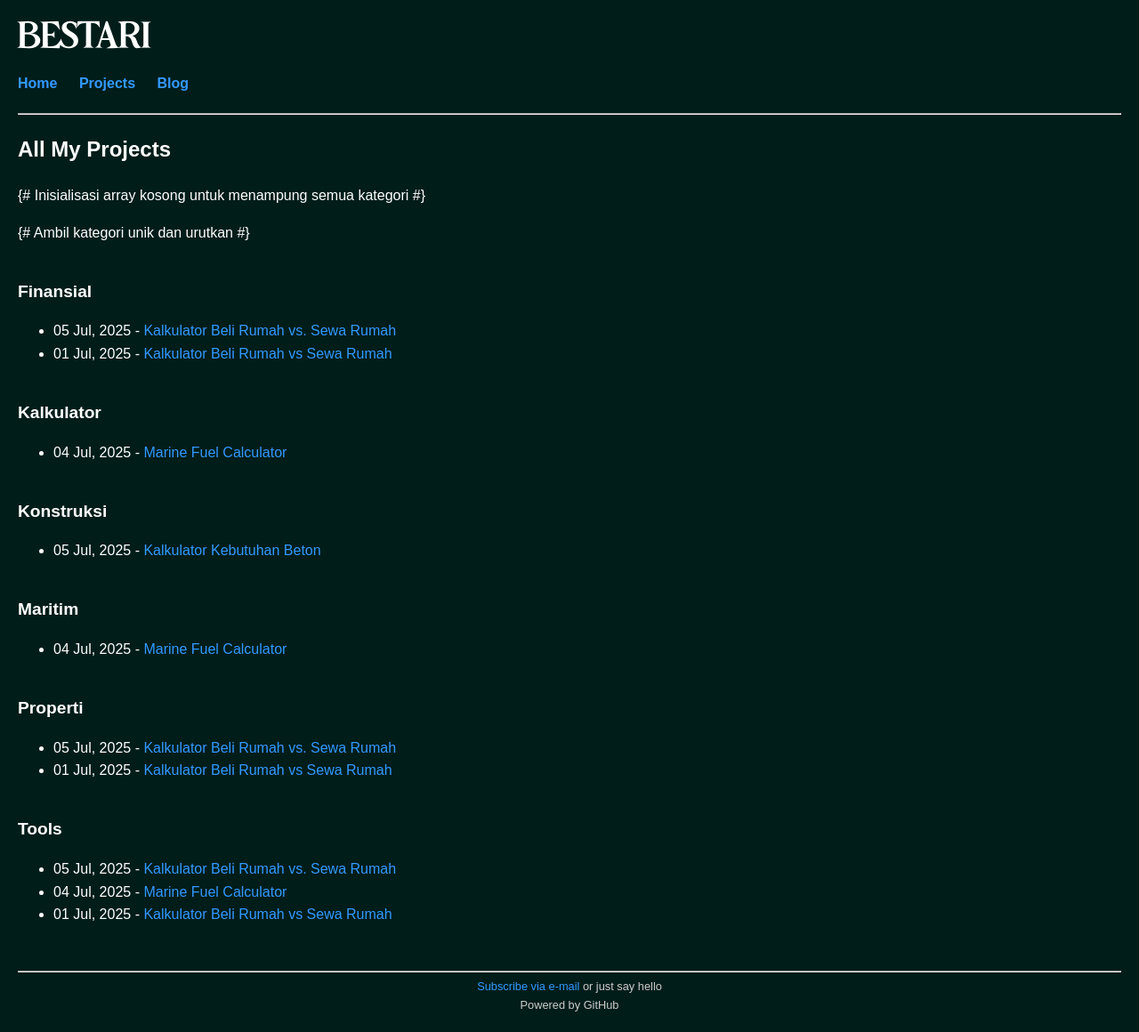
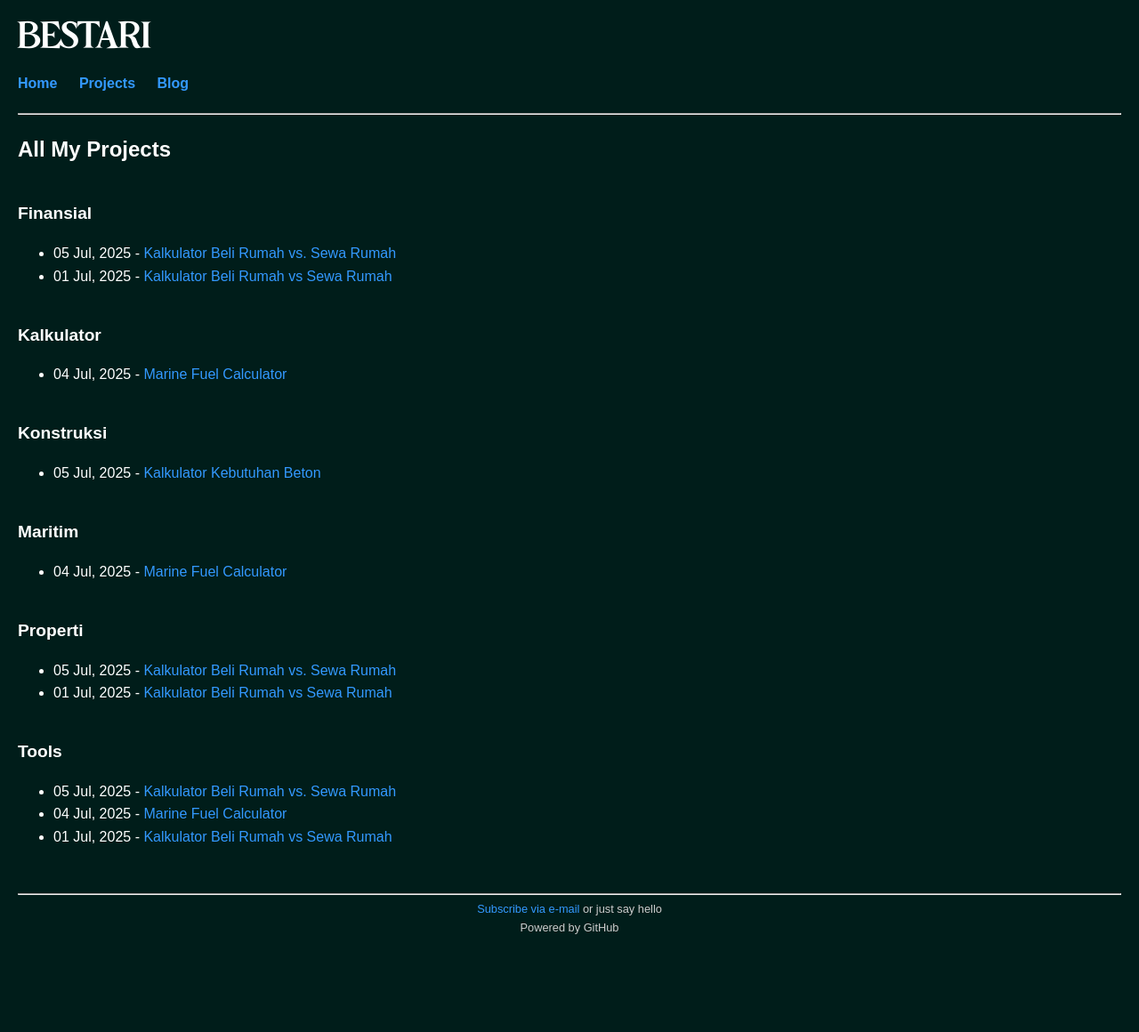
Before and after one commit to junesa38/BESTARI, a Jekyll site: the page built from projects.md, in a window 1280 px wide. Shown: the whole page at 89% size. Built offline with Jekyll 4.4.1, drawn with Linux system fonts in a browser that asks for light colours; after the commit the page ends 1073 px from its top, so only the background shows below that.

Commit message:
Update projects.md

```diff
--- a/projects.md
+++ b/projects.md
@@ -7,7 +7,7 @@ permalink: /projects/
 ## All My Projects
 
 {% assign all_projects = site.projects | sort: "date" | reverse %}
-{% assign all_categories = "" | split: "," %} {# Inisialisasi array kosong untuk menampung semua kategori #}
+{% assign all_categories = "" | split: "," %}
 
 {% for project in all_projects %}
 {% if project.categories %}
@@ -15,7 +15,7 @@ permalink: /projects/
 {% endif %}
 {% endfor %}
 
-{% assign unique_categories = all_categories | uniq | sort %} {# Ambil kategori unik dan urutkan #}
+{% assign unique_categories = all_categories | uniq | sort %}
 
 {% if unique_categories.size > 0 %}
 {% for category in unique_categories %}
```
